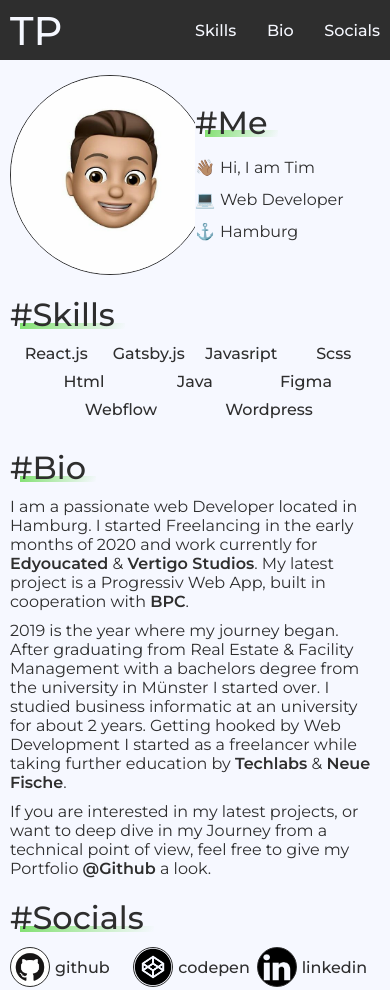
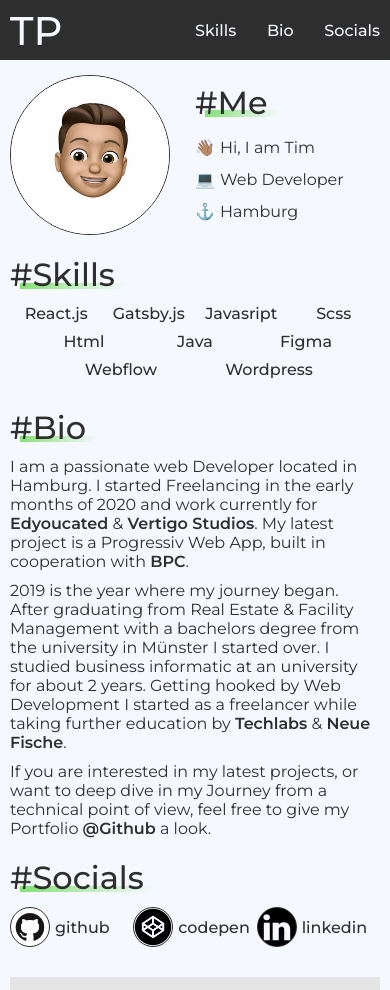
Before and after one commit to Tim-Pet/personal-website, a plain HTML site: page index.html in a window 390 px wide. Shown: the top 990 px of the page. Drawn offline with Linux system fonts and the light colour scheme.

Commit message:
Adjust responsive img

```diff
--- a/index.html
+++ b/index.html
@@ -21,12 +21,12 @@
         </nav>
     </header>
 
+    <a class="anchor" id="me"></a>
     <section class="container me-section">
-        <a class="anchor" id="me"></a>
         <picture >
             <source media="(max-width:599px)" srcset="assets/images/memoji.jpg">
             <source media="(min-width:600px)" srcset="assets/images/memoji.jpg">
-            <img class="image-fluid" src="assets/images/memoji.jpg"alt="" width="1200" height="1798">
+            <img src="assets/images/memoji.jpg"alt="" width="400" height="400">
         </picture>
         <div>
             <div class="h2-wrapper"><h2>#Me</h2></div>
--- a/styles/styles.css
+++ b/styles/styles.css
@@ -100,11 +100,6 @@ h3 {
     margin-bottom: 20px;
 }
 
-.image-fluid {
-    width: auto;
-    height: 100%;
-  }
-
 a.anchor {
     display: block;
     position: relative;
@@ -156,14 +151,19 @@ header nav
 
 .me-section picture {
     width: 50%;
-    height: 200px;
-    padding-right:25px;
-    overflow: hidden;
+    display: flex;
+    padding-right: 25px;
+    align-content: center;
+    justify-content: center;
 }
 
 .me-section picture img {
     border-radius: 100% 100% 100% 100%;
     border: 1px solid var(--primary);
+    width: 100%;
+    height: 100%;
+    max-width: 200px;
+    max-height: 200px;
 }
 
 .me-section div p {
```
